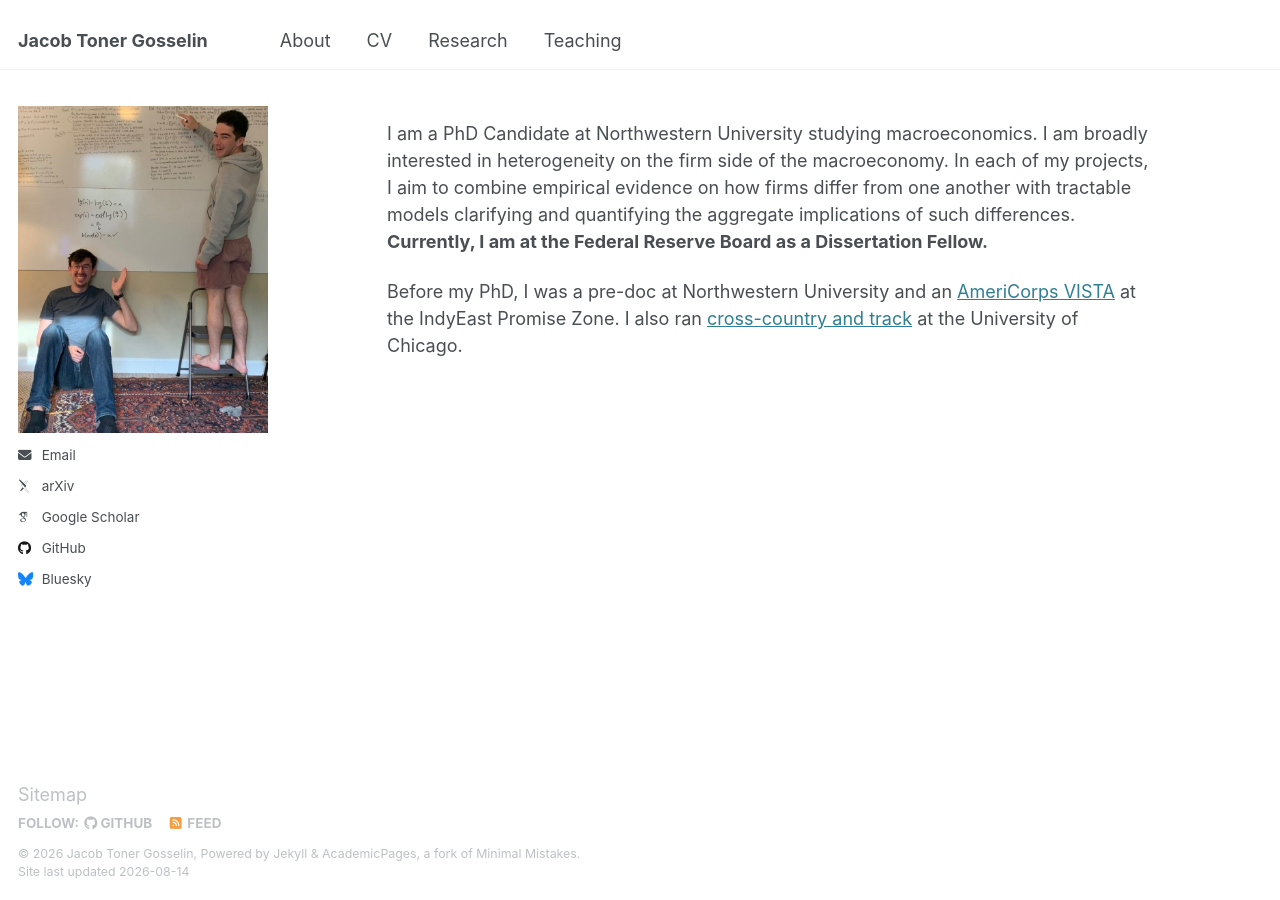
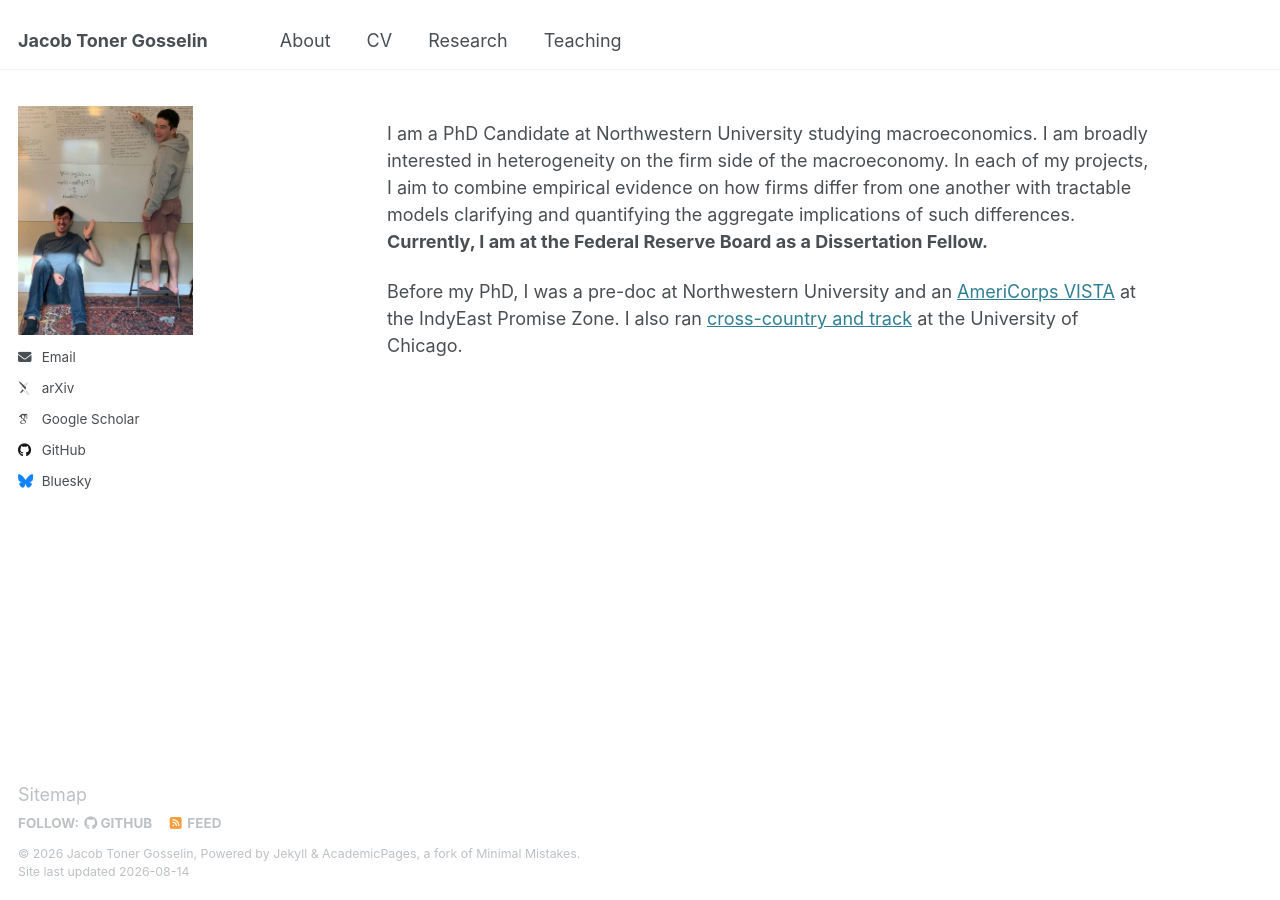
Before and after one commit to jacobgosselin/jacobgosselin.github.io, a Jekyll site: the page built from _pages/about.md, in a window 1280 px wide. Built offline with Jekyll 4.4.1, drawn with Linux system fonts in a browser that asks for light colours; some web fonts are replaced.

Commit message:
fixing pro pic

```diff
--- a/_sass/layout/_sidebar.scss
+++ b/_sass/layout/_sidebar.scss
@@ -90,15 +90,11 @@
   }
 
   img {
-    max-width: 100%;
+    max-width: 175px;
     width: auto;
     height: auto;
     object-fit: cover;
     object-position: center top;
-
-    @include breakpoint($large) {
-      max-width: 100%;
-    }
   }
 }
 
```
